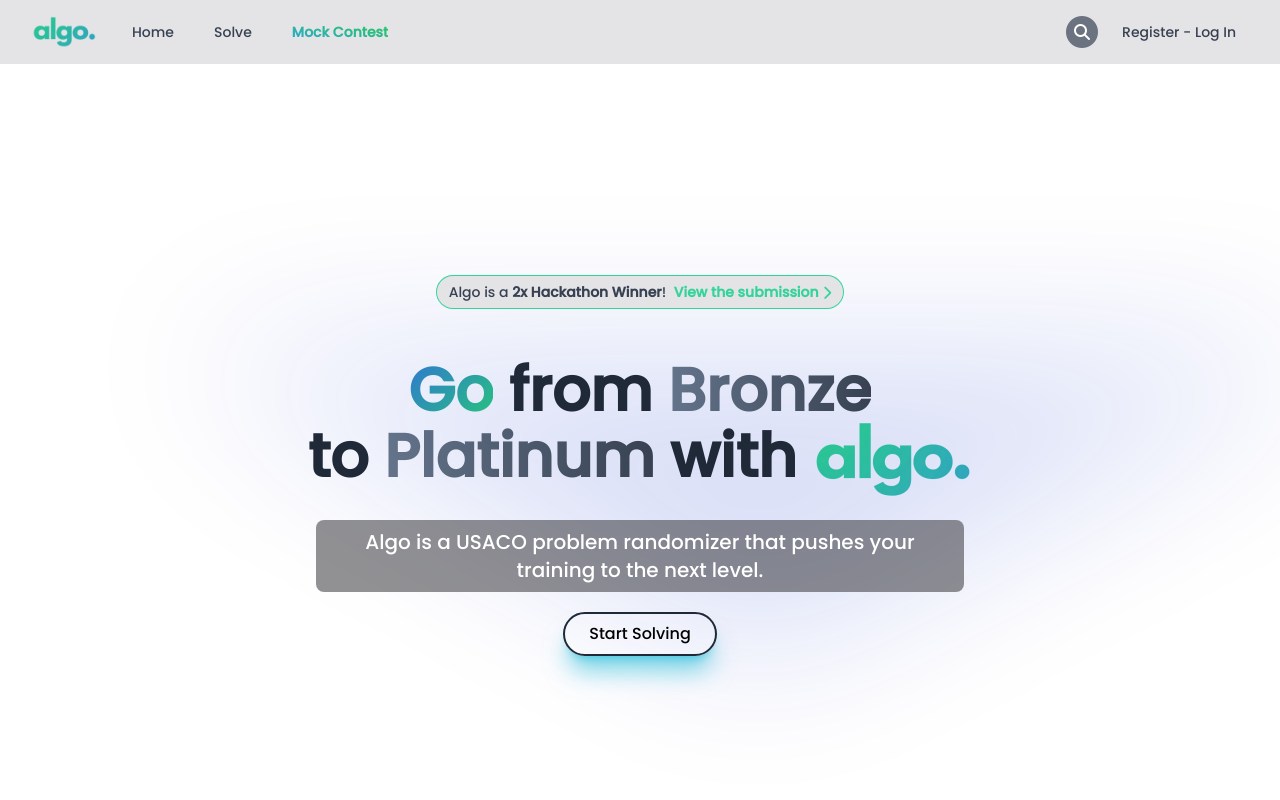
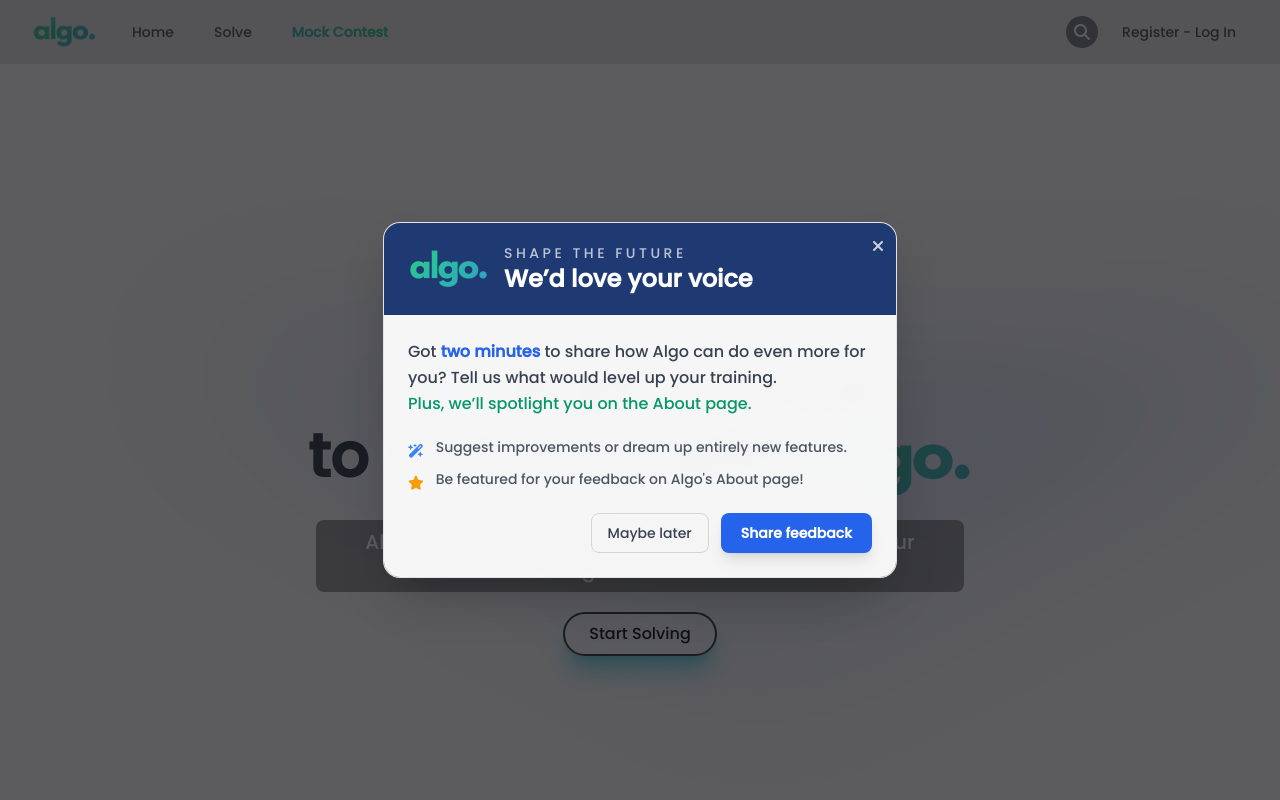
Before and after one commit to IMGROOT2/algo, a Vue app: page / in a window 1280 px wide. Shown: the top 800 px of the page. Built offline with nearby package versions, Linux system fonts and the light colour scheme; no server answers.

Commit message:
Update stats, add feedback popup

```diff
--- a/src/assets/data/update.json
+++ b/src/assets/data/update.json
@@ -2,7 +2,7 @@
   "analytics": {
     "users": "4,000",
     "views": "17,000",
-    "countries": "88"
+    "countries": "90"
   },
   "release": {
     "version": "Banner is turned off.",
--- a/src/views/HomeView.vue
+++ b/src/views/HomeView.vue
@@ -1,4 +1,68 @@
 <template>
+  <div
+    v-if="showFeedbackModal"
+    class="fixed inset-0 z-50 flex items-center justify-center bg-zinc-900/70 p-4"
+    role="dialog"
+    aria-modal="true"
+    aria-labelledby="feedback-modal-title"
+  >
+    <div
+      class="relative w-full max-w-lg mx-auto overflow-hidden rounded-2xl bg-white/95 shadow-2xl ring-1 ring-zinc-200 backdrop-blur dark:bg-zinc-900/95 dark:ring-zinc-700"
+    >
+      <button
+        type="button"
+        @click="dismissFeedbackModal"
+        class="absolute top-3 right-3 text-gray-300 hover:text-gray-600 focus:outline-none focus-visible:ring-2 focus-visible:ring-offset-2 focus-visible:ring-blue-500 dark:text-gray-500 dark:hover:text-gray-200"
+        aria-label="Close feedback dialog"
+      >
+        <i class="fa-solid fa-xmark"></i>
+      </button>
+      <div class="bg-[#1f3a73] px-6 py-5 text-white">
+        <div class="flex items-center gap-4">
+          <img :src="AlgoFull" alt="Algo logo" class="h-10 w-auto" />
+          <div>
+            <p class="text-sm uppercase tracking-[0.25em] text-white/70">Shape the future</p>
+            <h2 id="feedback-modal-title" class="text-2xl font-semibold">We’d love your voice</h2>
+          </div>
+        </div>
+      </div>
+      <div class="p-6 space-y-5">
+        <p class="text-gray-700 dark:text-gray-300 text-base leading-relaxed">
+          Got <span class="font-semibold text-blue-600 dark:text-blue-400">two minutes</span> to share how
+          Algo can do even more for you? Tell us what would level up your training.<span
+            class="block font-medium text-emerald-600 dark:text-emerald-400"
+            >Plus, we’ll spotlight you on the About page.</span
+          >
+        </p>
+        <ul class="space-y-2 text-sm text-gray-600 dark:text-gray-300">
+          <li class="flex items-start gap-3">
+            <span class="mt-1 text-blue-500"><i class="fa-solid fa-wand-magic-sparkles"></i></span>
+            <span>Suggest improvements or dream up entirely new features.</span>
+          </li>
+          <li class="flex items-start gap-3">
+            <span class="mt-1 text-amber-500"><i class="fa-solid fa-star"></i></span>
+            <span>Be featured for your feedback on Algo's About page!</span>
+          </li>
+        </ul>
+        <div class="flex flex-col-reverse gap-3 sm:flex-row sm:justify-end">
+          <button
+            type="button"
+            @click="dismissFeedbackModal"
+            class="w-full sm:w-auto rounded-lg border border-gray-300 px-4 py-2 text-sm font-medium text-gray-700 transition hover:bg-gray-100 hover:text-gray-900 dark:border-gray-600 dark:text-gray-200 dark:hover:bg-zinc-800"
+          >
+            Maybe later
+          </button>
+          <button
+            type="button"
+            @click="openFeedbackForm"
+            class="w-full sm:w-auto rounded-lg bg-blue-600 px-5 py-2.5 text-sm font-semibold text-white shadow-lg transition hover:bg-blue-700 focus:outline-none focus:ring-4 focus:ring-blue-200 dark:focus:ring-blue-500"
+          >
+            Share feedback
+          </button>
+        </div>
+      </div>
+    </div>
+  </div>
   <main>
     <div
       class="home-adjust relative w-full text-center flex items-center justify-center flex-col h-screen bg-cover bg-no-repeat bg-bottom"
@@ -107,8 +171,38 @@
 </template>
 
 <script setup>
-import { onMounted } from 'vue'
+import { onMounted, ref } from 'vue'
 import AlgoFull from '../assets/images/algologofull.png'
 import Banner from '../components/Banner.vue'
 import HomeStatistics from '../components/HomeStatistics.vue'
+
+const FEEDBACK_MODAL_KEY = 'algo-feedback-modal-dismissed'
+const FEEDBACK_FORM_URL = 'https://forms.gle/2qo1exSSopAChjET6'
+
+const showFeedbackModal = ref(false)
+
+function dismissFeedbackModal() {
+  showFeedbackModal.value = false
+  if (typeof window !== 'undefined') {
+    localStorage.setItem(FEEDBACK_MODAL_KEY, 'true')
+  }
+}
+
+function openFeedbackForm() {
+  if (typeof window !== 'undefined') {
+    window.open(FEEDBACK_FORM_URL, '_blank', 'noopener')
+  }
+  dismissFeedbackModal()
+}
+
+onMounted(() => {
+  if (typeof window === 'undefined') {
+    return
+  }
+
+  const hasSeenModal = localStorage.getItem(FEEDBACK_MODAL_KEY)
+  if (!hasSeenModal) {
+    showFeedbackModal.value = true
+  }
+})
 </script>
```
